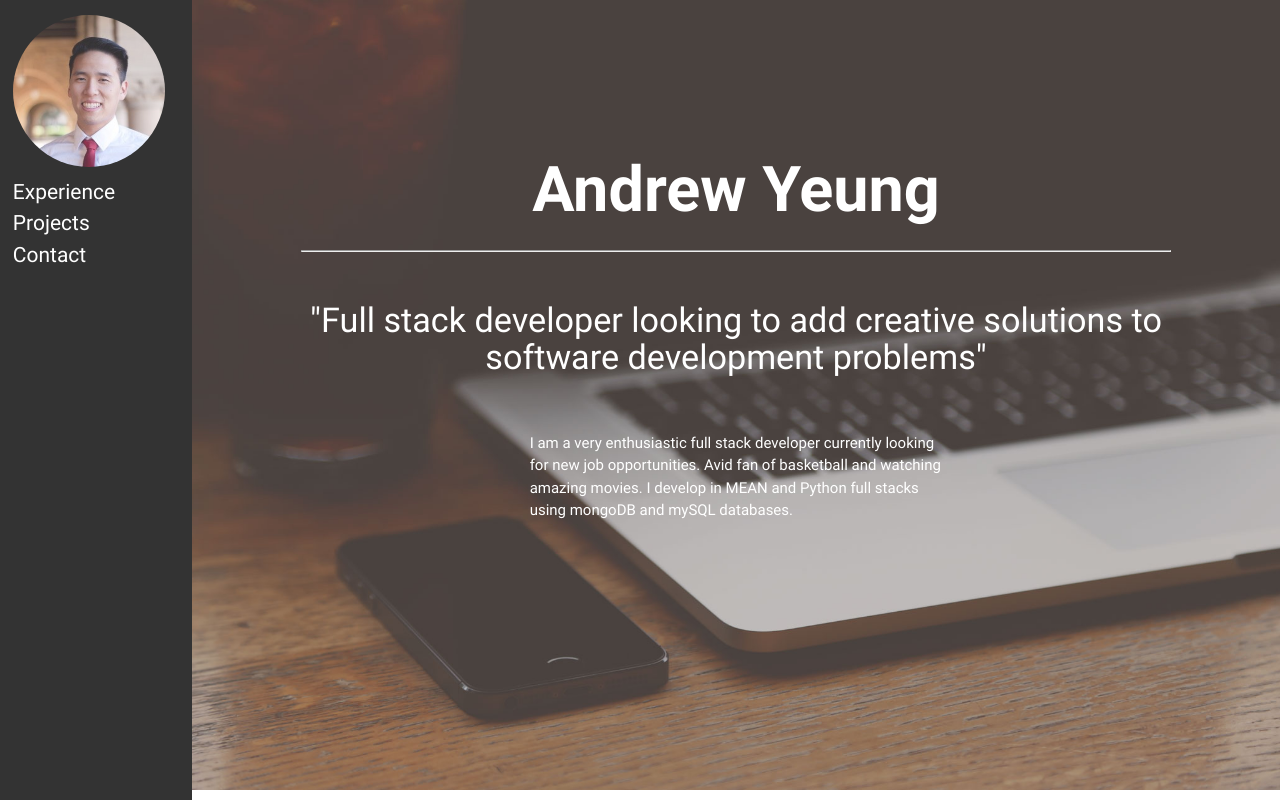
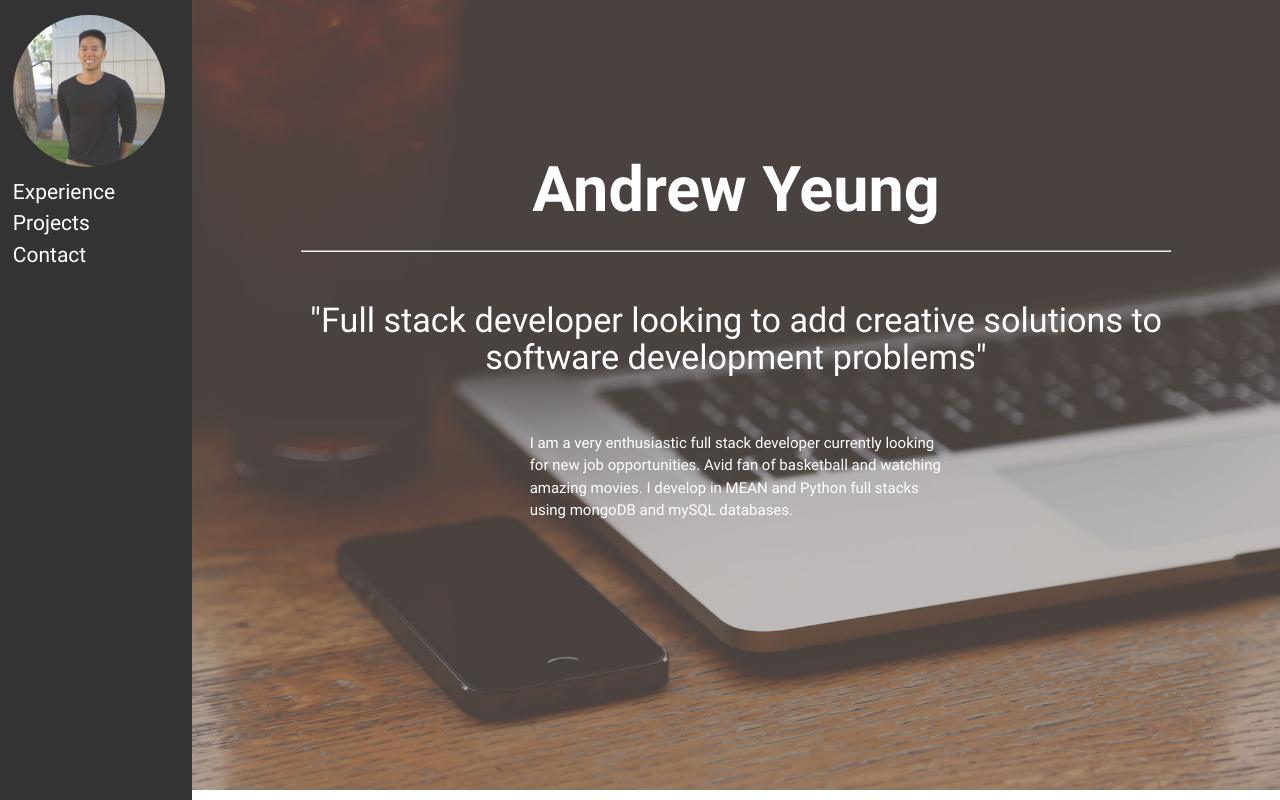
Before and after one commit to andrewhyeung/portfolio-, a website: page client/index.html in a window 1280 px wide. Shown: the top 800 px of the page. Drawn offline with nearby package versions, Linux system fonts and the light colour scheme.

Commit message:
changed picture and updated resume

```diff
--- a/client/static/partials/body.html
+++ b/client/static/partials/body.html
@@ -1,9 +1,12 @@
 <div id="container" ng-controller='emailController'>
+
+
+
 	<div id="content" class='row'>
 		<div id="left">
 			<ul>
 				<li>
-					<a href="#about_me"><img class='circle' src="./static/images/andrew.jpg" height='85%' width='85%'></a>
+					<a href="#about_me"><img class='circle' src="./static/images/andrew2.jpg" height='85%' width='85%' alt='Picture'></a>
 				</li>
 				<li><a class='link' href="#experience">Experience</a> </li>
 				<li><a class='link' href="#projects">Projects</a>  </li>
@@ -166,6 +169,7 @@
 		$('.scrollspy').scrollSpy();
 		$('.carousel').carousel();
 		$('.carousel.carousel-slider').carousel({full_width: true});
+
 	})
 
 
```
Also changed, not shown: client/static/images/andrew2.jpg (added), 1 other file.
